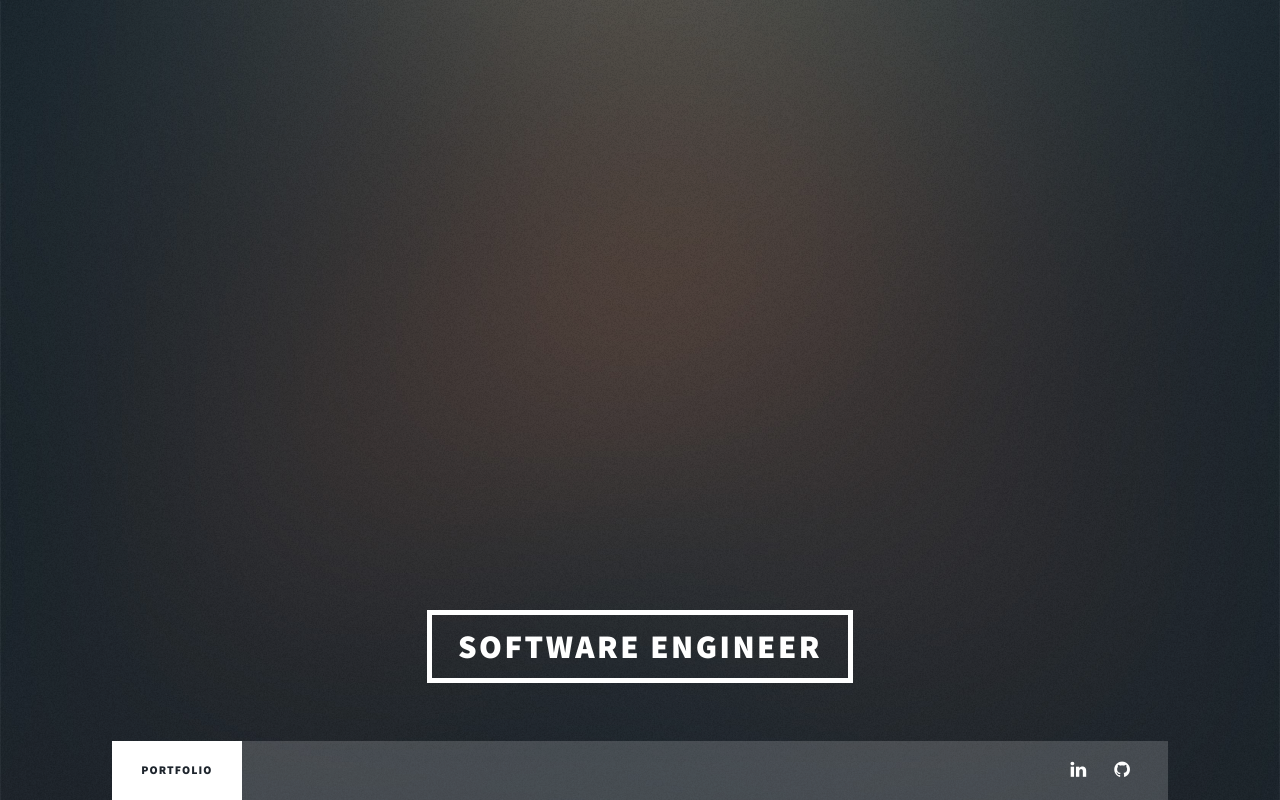
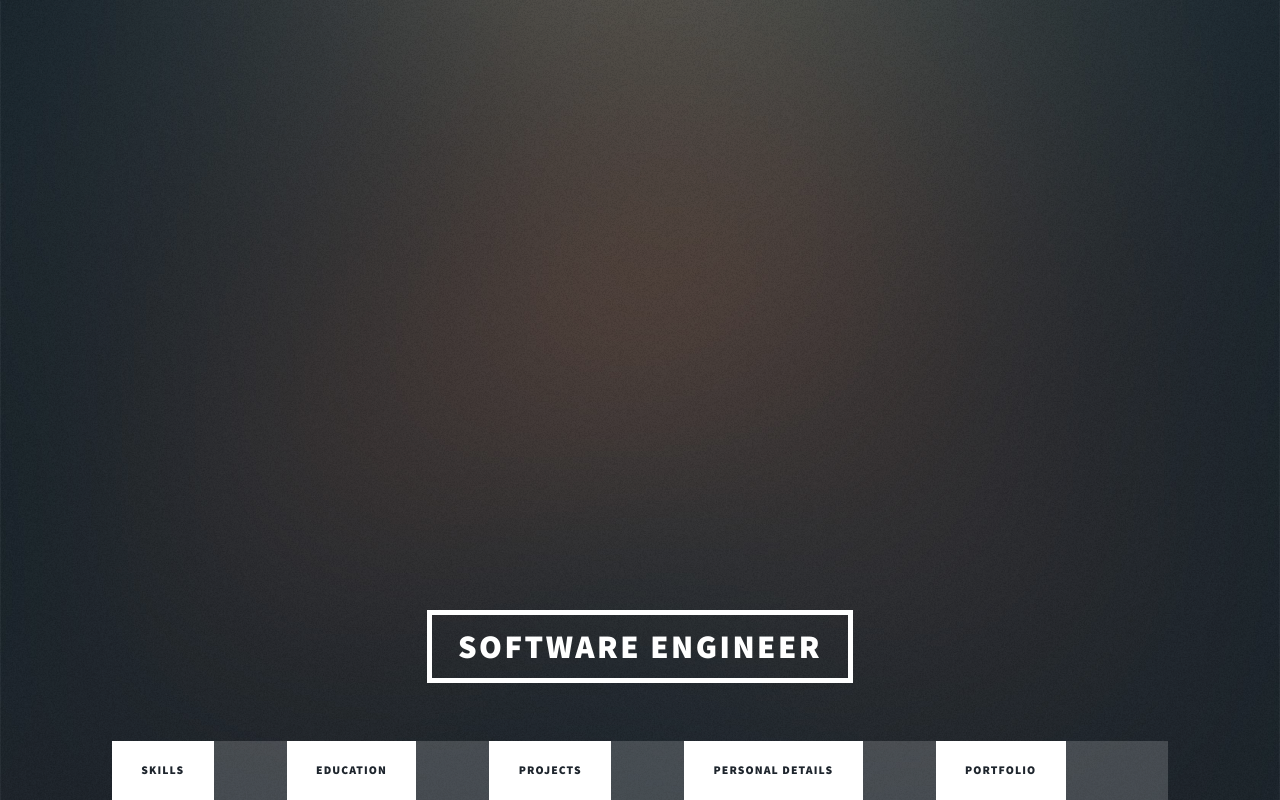
Before and after one commit to Heisenberg09072002/yashkapoor.github.io, a plain HTML site: page index.html in a window 1280 px wide. Shown: the top 800 px of the page. Drawn offline with Linux system fonts and the light colour scheme.

Commit message:
Update index.html

```diff
--- a/index.html
+++ b/index.html
@@ -1,9 +1,4 @@
 <!DOCTYPE HTML>
-<!--
-	Massively by HTML5 UP
-	html5up.net | @ajlkn
-	Free for personal and commercial use under the CCA 3.0 license (html5up.net/license)
--->
 <html>
 	<head>
 		<title>Massively by HTML5 UP</title>
@@ -34,12 +29,21 @@
 				<!-- Nav -->
 					<nav id="nav">
 						<ul class="links">
+							<li class="active"><a href="#sk">Skills</a></li>
+						</ul>
+						<ul class="links">
+							<li class="active"><a href="#edu">Education</a></li>
+						</ul>
+						<ul class="links">
+							<li class="active"><a href="#he">Projects</a></li>
+						</ul>
+						<ul class="links">
+							<li class="active"><a href="#footer">Personal Details</a></li>
+						</ul>
+						<ul class="links">
 							<li class="active"><a href="index.html">Portfolio</a></li>
 						</ul>
-						<ul class="icons">
-							<li><a href="https://www.linkedin.com/in/yash-kapoor-83a751200/" class="icon fa-linkedin" target="_blank"><span class="label" >Instagram</span></a></li>
-							<li><a href="https://github.com/Heisenberg09072002" class="icon fa-github" target="_blank"><span class="label" >GitHub</span></a></li>
-						</ul>
+
 					</nav>
 
 				<!-- Main -->
@@ -59,7 +63,7 @@
 							</article>
 
 							<article>
-								<h2>Skills</h2>
+								<h2 id="sk">Skills</h2>
 								<h3>Programming</h3>
 								<p >C • C++ • JavaScript • Matlab • CSS •
 									PHP • My SQL • Assembly
@@ -72,7 +76,7 @@
 							</article>
 							<article>
 
-								<h2>Education</h2>
+								<h2 id="edu">Education</h2>
 								<p>
 									<h4>2022-2024</h4>
 B.Tech. (II Year-IV Year) from Jaypee Institute of Information Technology, Sector 62 (Noida)
@@ -94,7 +98,7 @@ DPS noida , sector 30 (CBSE)
 								<article>
 									<header>
 
-										<h2><a href="#">Project 1<br />
+										<h2 id="he"><a href="#">Project 1<br />
 											INDIAN MILITARY</a></h2>
 									</header>
 									<a href="https://github.com/Heisenberg09072002/ALGORITHMIC-DEVELOPMENT-FOR-INDIAN-MILITARY-AT-TERROR-PRONE-REGIONS" class="image fit" target="_BLANK"><img src="images/military.jpg" alt="" /></a>
@@ -129,6 +133,13 @@ DPS noida , sector 30 (CBSE)
 
 					</div>
 
+					<!--<form>
+						<input type="text" name="Name" placeholder="Your Name" required="" fdprocessedid="px2v1m">
+						<input type="email" name="Email" placeholder="Your Email" required="" fdprocessedid="iaa9mi">
+						<textarea name="Message" rows="6" placeholder="Your Message"></textarea>
+						<button type="submit" class="btn btn2" fdprocessedid="2ux7w">Submit</button>
+					</form>-->
+
 				<!-- Footer -->
 					<footer id="footer">
 						<section class="split contact">
@@ -158,9 +169,10 @@ DPS noida , sector 30 (CBSE)
 						</section>
 					</footer>
 
+
 				<!-- Copyright -->
 					<div id="copyright">
-						<ul><li>&copy; Untitled</li><li>Design: <a href="https://html5up.net">HTML5 UP</a></li></ul>
+						<ul><li>&copy; Untitled</li><li>Copyright <span></span>  <a href="" style="color: cornsilk;">@YashKapoor</a></li></ul>
 					</div>
 
 			</div>
```
